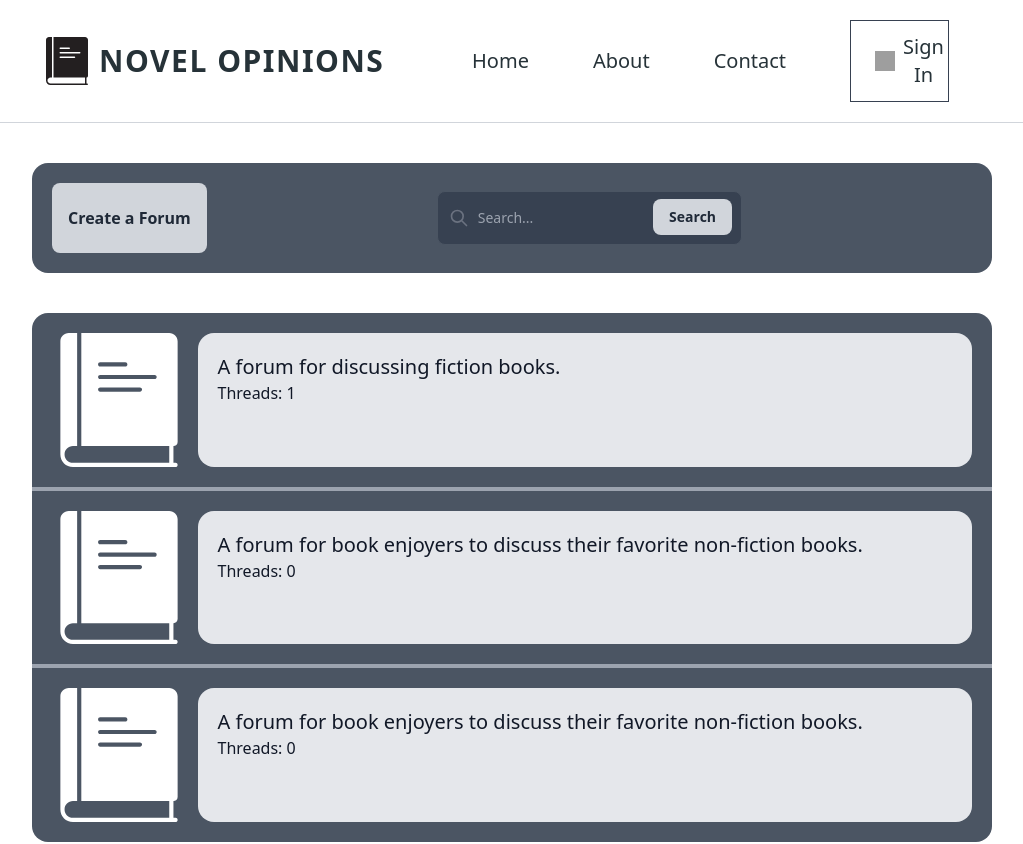
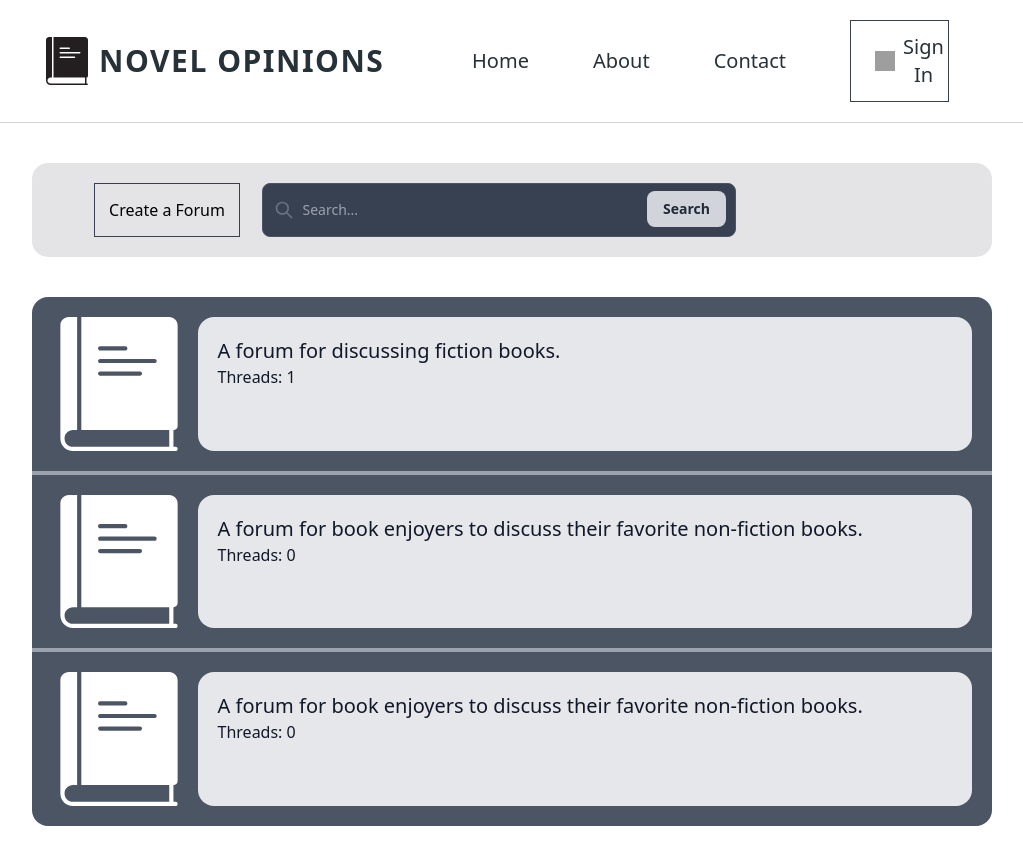
Before and after one commit to PatrickLisiecki/book-review-forum, a React (Vite) app: page /forums in a window 1280 px wide. Shown: the top 844 px of the page, without its empty margins (128-1151 px from the left). Built offline with nearby package versions, Linux system fonts and the light colour scheme; data requests are answered from the project's data file; grey boxes are pictures that could not be loaded.

Commit message:
Updated styling

```diff
--- a/src/pages/Forums/TopBar.jsx
+++ b/src/pages/Forums/TopBar.jsx
@@ -3,38 +3,14 @@ import SearchBar from "./SearchBar";
 
 export default function TopBar({ data }) {
     return (
-        <div className="w-full mx-auto my-10 flex flex-row justify-evenly rounded-2xl p-5 bg-gray-600">
-            <Link
-                to="/forums/new"
-                className="inline-flex items-center rounded-lg py-2 px-4 bg-gray-300 font-bold text-gray-800 hover:bg-gray-400"
-            >
-                Create a Forum
+        <div className="w-full mx-auto my-10 flex flex-row justify-center items-center rounded-2xl p-5 bg-zinc-200">
+            <Link to="/forums/new">
+                <button className="inline-flex items-center p-3.5 border border-gray-700 hover:border-sky-500 hover:text-sky-500 focus:outline-none">
+                    Create a Forum
+                </button>
             </Link>
-            <div className="w-6/12 p-2 mx-auto flex justify-center items-center">
+            <div className="w-9/12">
                 <SearchBar data={data} />
-                {/* <label htmlFor="selectGenre" className="sr-only">
-                    Underline select
-                </label> */}
-                {/* <select
-                    id="selectGenre"
-                    className="w-full block py-3 text-l text-gray-200 bg-transparent border-0 border-b-2 border-gray-200 focus:outline-none focus:ring-0 peer"
-                >
-                    <option className="text-gray-800" selected>
-                        Choose a genre
-                    </option>
-                    <option className="text-gray-800" value="fiction">
-                        Fiction
-                    </option>
-                    <option className="text-gray-800" value="nonFiction">
-                        Non-Fiction
-                    </option>
-                    <option className="text-gray-800" value="sciFi">
-                        Sci-Fi
-                    </option>
-                    <option className="text-gray-800" value="biography">
-                        Biography
-                    </option>
-                </select> */}
             </div>
         </div>
     );
```
